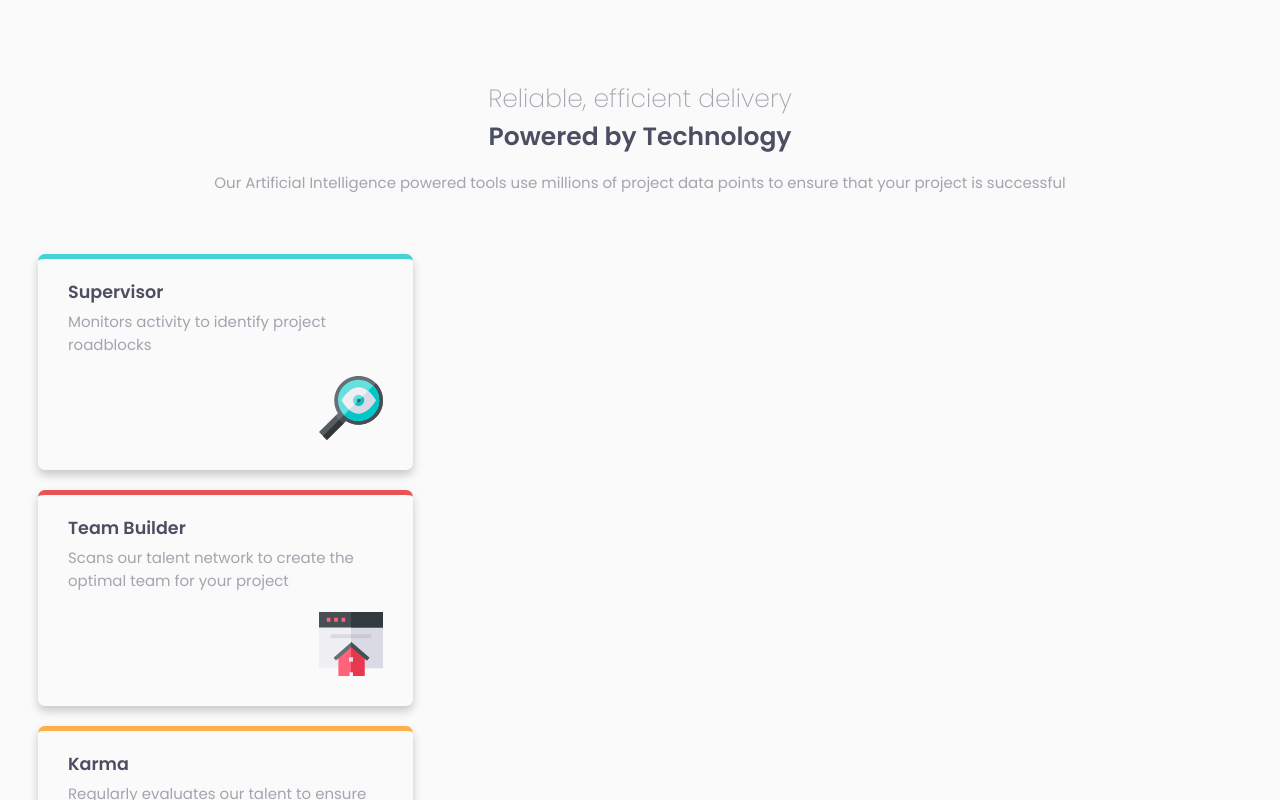
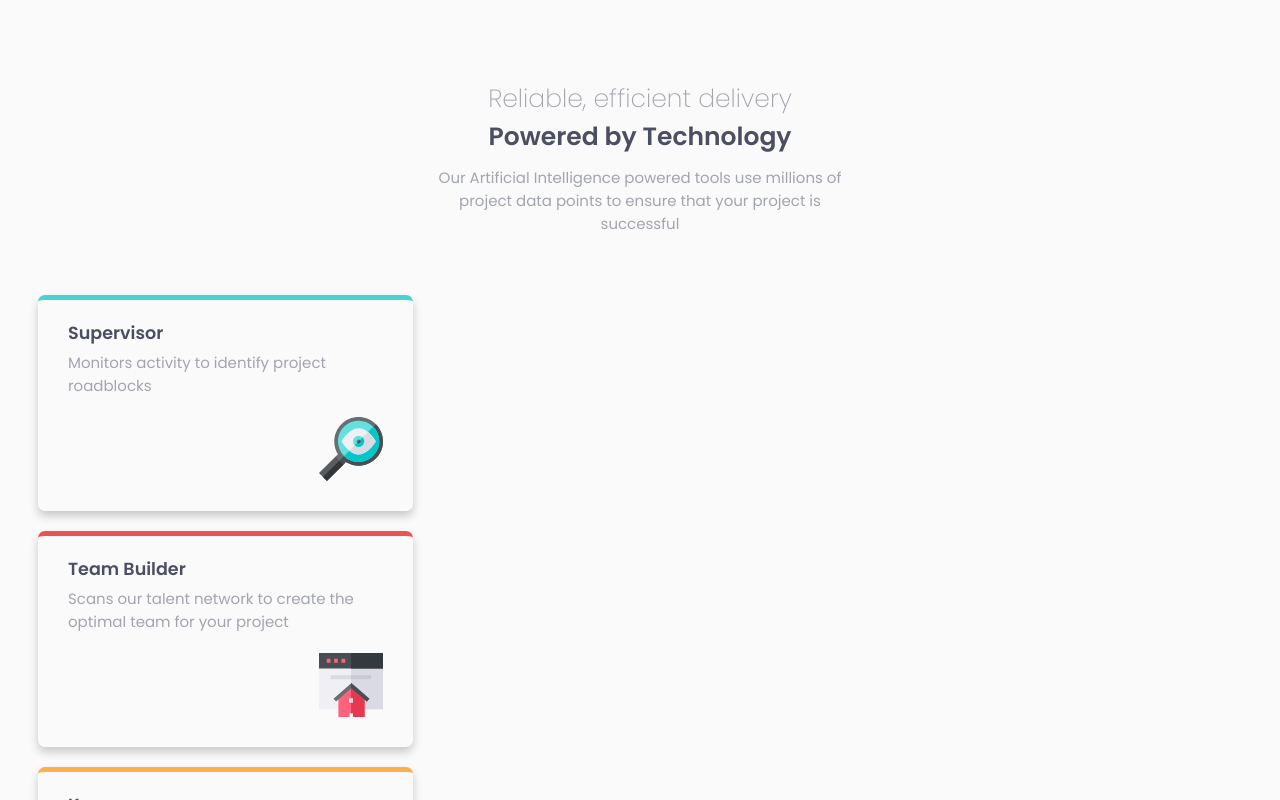
Before and after one commit to royeradames/four-card-feature-section, a React (Create React App) app: page / in a window 1280 px wide. Shown: the top 800 px of the page. Built offline with nearby package versions, Linux system fonts and the light colour scheme.

Commit message:
📦add more space from h1 and limit the width

```diff
--- a/src/styles/_header.scss
+++ b/src/styles/_header.scss
@@ -12,6 +12,10 @@
         font-size: 2.5rem;
         font-weight: 600;
         color: var(--color-blue-900);
-
+    }
+    &__leading-message{
+        max-width: 45ch;
+        margin: 0 auto;
+        margin-top: 1rem;
     }
 }
```
